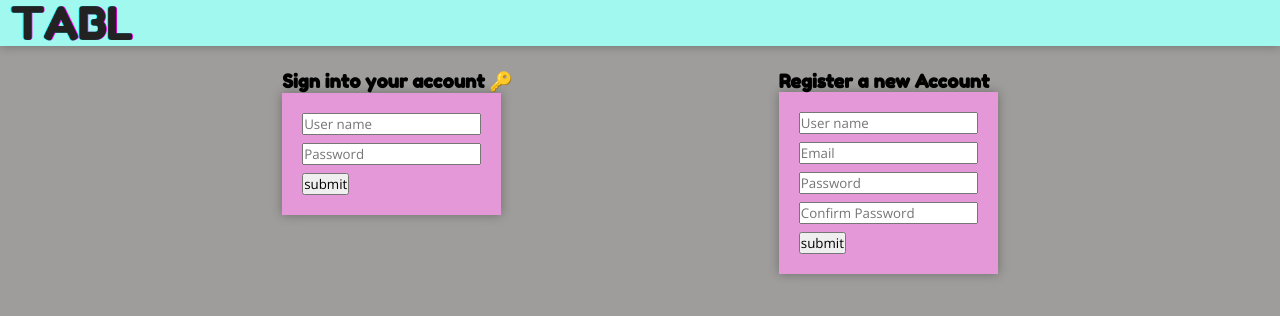
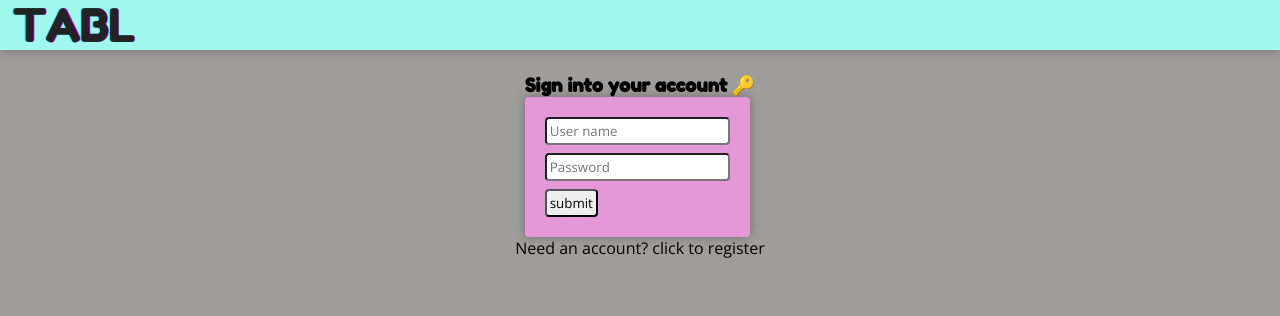
Before and after one commit to bpbushman/table, a React (Create React App) app in the folder client/: page / in a window 1280 px wide. Shown: the top 316 px of the page. Built offline with nearby package versions, Linux system fonts and the light colour scheme.

Commit message:
centered login, added register toggle

```diff
--- a/client/public/styles.css
+++ b/client/public/styles.css
@@ -4,6 +4,7 @@
   box-sizing: border-box;
   font-family: "Open Sans", sans-serif;
 }
+
 body {
   background: #9e9d9c;
   padding: 0 16px;
--- a/client/src/App.js
+++ b/client/src/App.js
@@ -5,13 +5,12 @@ import AuthPage from "./pages/login-signup/authPage.jsx";
 import ProfilePage from "./pages/profile/profile-page.jsx";
 import BrowseUsersPage from './pages/browse/browse-page.jsx';
 import HomePage from "./pages/home/homepage.jsx";
-import Header from "./components/header/header.jsx";
 
 const App = () => {
 
   return (
     <div>
-      <Header />
+
       <Switch>
         <AuthRoute exact path="/" component={AuthPage} />
         <Route exact path="/newsfeed" component={HomePage} />
--- a/client/src/components/header/header.css
+++ b/client/src/components/header/header.css
@@ -3,6 +3,7 @@
   background-color: #a0f8ee;
   justify-content: space-between;
   margin: auto -16px 24px -16px;
+  padding: 2px;
   box-shadow: 0 0 10px 0 rgba(0, 0, 0, 0.3);
   position: sticky;
   top: 0;
--- a/client/src/components/login/login.css
+++ b/client/src/components/login/login.css
@@ -6,10 +6,13 @@
   width: max-content;
   background-color: #e598d8;
   box-shadow: 0 0 10px 0 rgba(0, 0, 0, 0.3);
+  border-radius: 4px;
 }
 
 .login-container input {
   margin: 4px;
+  padding: 3px;
+  border-radius: 4px;
 }
 
 .login-container h3 {
@@ -23,7 +26,7 @@ button {
 .errors-container {
   font-size: xx-small;
   padding: 8px;
-  margin: 24px;
+  margin: 8px;
   color: red;
   width: max-content;
 }
--- a/client/src/components/login/login.jsx
+++ b/client/src/components/login/login.jsx
@@ -48,7 +48,7 @@ const Login = () => {
   };
 
   return (
-    <div>
+    <div style={{margin: 'auto'}}>
       <h3>Sign into your account 🔑</h3>
       <div className="login-container">
         <form onSubmit={submitUser}>
--- a/client/src/components/signup/signup.jsx
+++ b/client/src/components/signup/signup.jsx
@@ -53,7 +53,7 @@ const Signup = () => {
   };
 
   return (
-    <div>
+    <div style={{margin: 'auto'}}>
       <h3>Register a new Account</h3>
       <div rounded="true" className="login-container">
         <form onSubmit={onSubmit}>
--- a/client/src/index.js
+++ b/client/src/index.js
@@ -10,6 +10,7 @@ import {
 } from "@apollo/client";
 
 import { AuthProvider } from "./util/context/context";
+import Header from "./components/header/header.jsx";
 import App from "./App";
 
 const httpLink = createHttpLink({
@@ -34,6 +35,7 @@ ReactDOM.render(
   <BrowserRouter>
     <ApolloProvider client={client}>
       <AuthProvider>
+        <Header />
         <App />
       </AuthProvider>
     </ApolloProvider>
--- a/client/src/pages/login-signup/authPage.css
+++ b/client/src/pages/login-signup/authPage.css
@@ -1,7 +1,12 @@
 .auth-container {
   display: flex;
-  flex-direction: row;
-  align-items:initial;
-  justify-content: space-evenly;
-  flex-wrap: wrap;
+  flex-direction: column;
+  justify-content: center;
 }
+p {
+  margin: auto;
+}
+
+p:hover {
+  color: #e1f16b;
+}
--- a/client/src/pages/login-signup/authPage.jsx
+++ b/client/src/pages/login-signup/authPage.jsx
@@ -1,14 +1,24 @@
-import React from "react";
+import React, { useState } from "react";
 
 import Login from "../../components/login/login";
 import Signup from "../../components/signup/signup";
 import "./authPage.css";
 
 const AuthPage = () => {
+  const [toggle, setToggle] = useState(true);
+
+  const handleToggle = () => {
+    setToggle(!toggle);
+  };
+
   return (
     <div className="auth-container">
-      <Login />
-      <Signup />
+      {toggle ? <Login /> : <Signup />}
+      <p onClick={handleToggle}>
+        {toggle
+          ? "Need an account? click to register"
+          : "Already have an account? click to sign in!"}
+      </p>
     </div>
   );
 };
```
